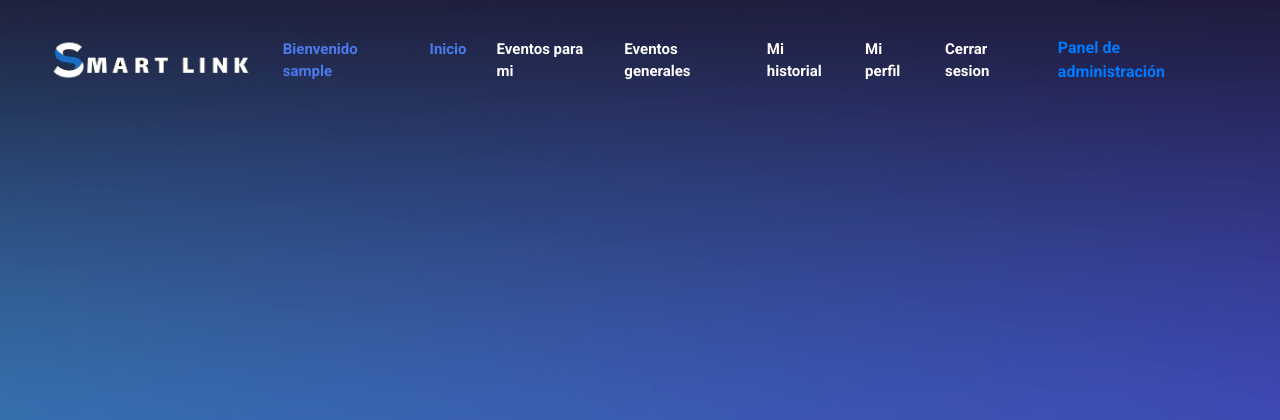
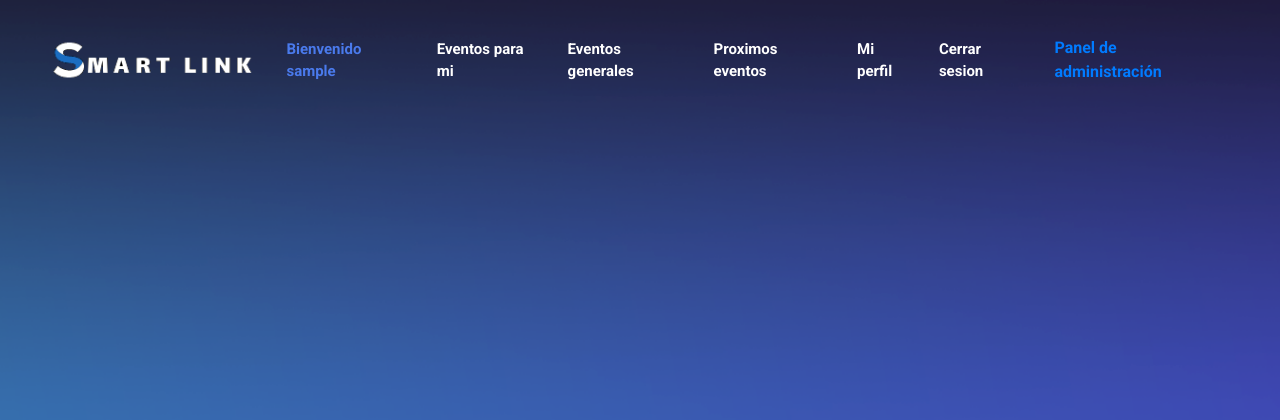
Before and after one commit to osstorres/smartlink, a Django app: template templates/index.html in a window 1280 px wide. Shown: the top 420 px of the page. Run offline with Django 3.2, Linux system fonts and the light colour scheme; a user stored in the database is signed in; tables that the repository leaves empty hold one stand-in row (values such as "Sample post"); the template is opened without the code that fills it: most values are stand-ins (such as "Sample title", 1, 10 or a date in 2020); parts of the project's set-up code (start-up, migrations or seed data) failed here and were passed over; some libraries are stand-ins or nearby versions.

Commit message:
Generales

```diff
--- a/apps/smartlink/admin.py
+++ b/apps/smartlink/admin.py
@@ -17,7 +17,7 @@ from django import forms
 
 
 class UserProfileAdmin(admin.ModelAdmin):
-    list_display = ('nombre','apellidos','correo','telefono_celular','sexo','ocupacion','estado','relacion_tec','get_eventos')
+    list_display = ('nombre','apellidos','telefono_celular','sexo','ocupacion','estado','relacion_tec','get_eventos')
     list_filter  = ('ocupacion','relacion_tec')
 
     def user_info(self, obj):
--- a/apps/smartlink/models.py
+++ b/apps/smartlink/models.py
@@ -85,7 +85,7 @@ class Clientes(models.Model):
     ############
     nombre = models.CharField(max_length = 200,default=None,blank=True,null=True)
     apellidos = models.CharField(max_length = 200,default=None,null=True)
-    correo = models.EmailField(default=None,null=True)
+    #correo = models.EmailField(default=None,null=True)
     telefono_celular =models.CharField(max_length = 200,default=None,blank=True,null=True)
     telefono_oficina = models.CharField(max_length = 200,default=None,blank=True,null=True)
     sexo = models.CharField(max_length = 200,choices=SEXO_CHOICES,default=None,null=True)
--- a/apps/smartlink/views.py
+++ b/apps/smartlink/views.py
@@ -36,6 +36,7 @@ def register(request):
 
         if form.is_valid(): #and profile_form.is_valid():
                form.save()
+
 
                return redirect('login')
                #return reverse('login')
--- a/templates/accounts/reg_form.html
+++ b/templates/accounts/reg_form.html
@@ -48,6 +48,7 @@
 										{{ form|crispy }}
 
 
+
 										<div class="form-group">
 											<input type="checkbox" name="agree-term" onclick="validate()" id="agree-term" class="container" />
 											<label for="agree-term" class="label-agree-term"><span><span></span></span>Acepta los terminos y condiciones <a href="https://tec.mx/es/aviso-de-privacidad-para-participantes-y-expositores-congresos-y-simposiums" target="_blank" class="term-service">Terminos y condiciones</a></label>
--- a/templates/index.html
+++ b/templates/index.html
@@ -53,12 +53,12 @@
                                     {% if user.is_authenticated %}
                                 <ul class="navbar-nav animated" id="nav">
                                         <li class="nav-item active"><a class="nav-link" >Bienvenido  {{ user }}</a></li>
-                                    <li class="nav-item active"><a class="nav-link" href="#home">Inicio</a></li>
+
 
 
                                     <li class="nav-item"><a class="nav-link" href="#eventos_para_mi">Eventos para mi</a></li>
                                     <li class="nav-item"><a class="nav-link" href="#eventos_generales">Eventos generales</a></li>
-                                    <li class="nav-item"><a class="nav-link" href="historial">Mi historial</a></li>
+                                    <li class="nav-item"><a class="nav-link" href="historial">Proximos eventos</a></li>
                                     <li class="nav-item"><a class="nav-link" href="profile">Mi perfil</a></li>
                                     <li class="nav-item"><a class="nav-link" href="logout">Cerrar sesion</a></li>
                                     <!-- <li class="nav-item"><a class="nav-link" href="blog.html">Blog</a></li>
@@ -485,7 +485,7 @@
         <div class="mosh-portfolio">
             <!-- Single gallery Item Start -->
             {% for eventos_generales in eventos_smartlink %}
-            {% if eventos_generales.tipo_invitacion == "Incubado Tec"  %}
+            {% if eventos_generales.tipo_invitacion == "General"  %}
             <div class="single_gallery_item gd">
                 <img src="{{eventos_generales.imagen_portada.url}}">
 
```
Also changed, not shown: apps/smartlink/forms.py (+4 -4 lines), smartlink/settings.py (+4 -4 lines), apps/smartlink/migrations/0029_remove_clientes_correo.py (added).
